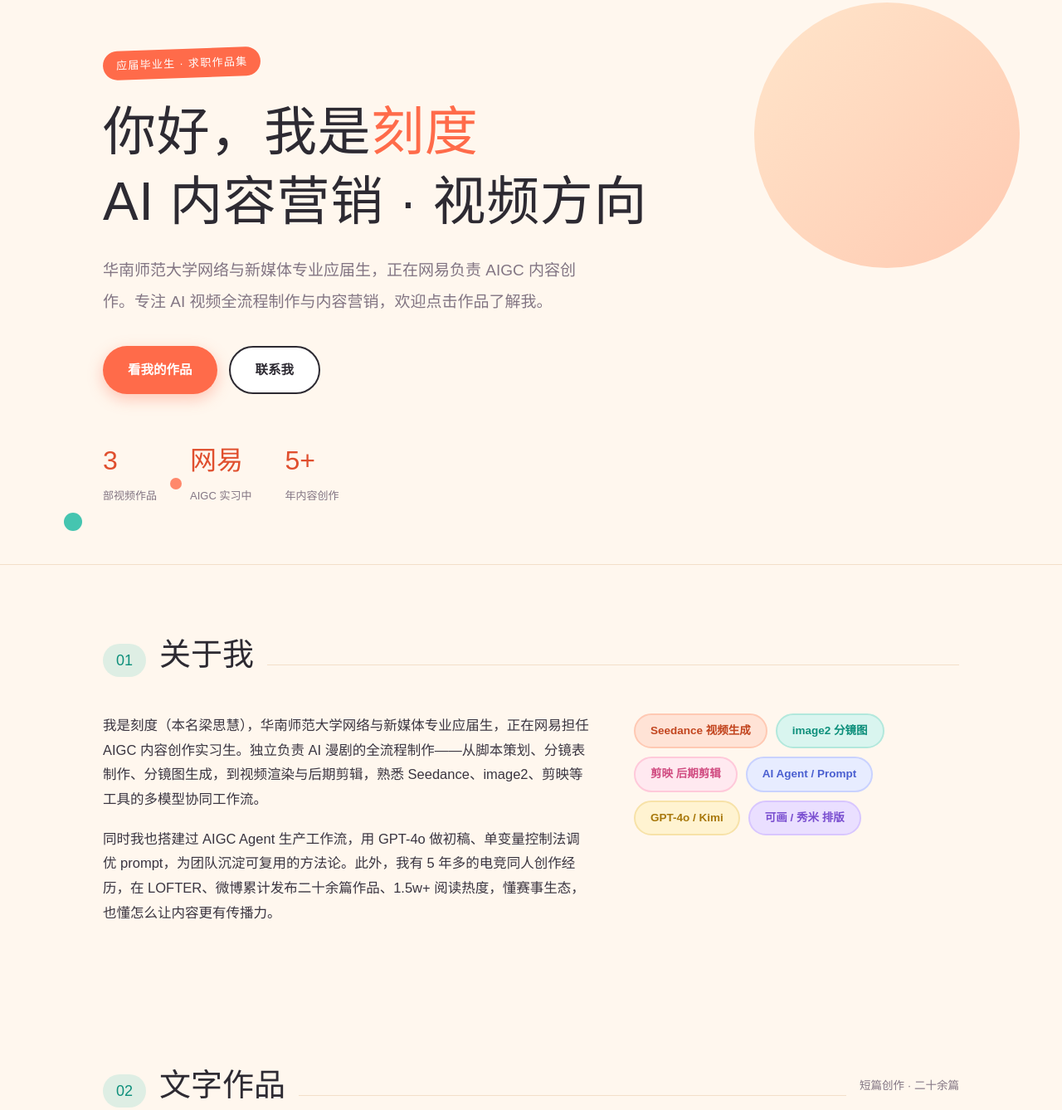
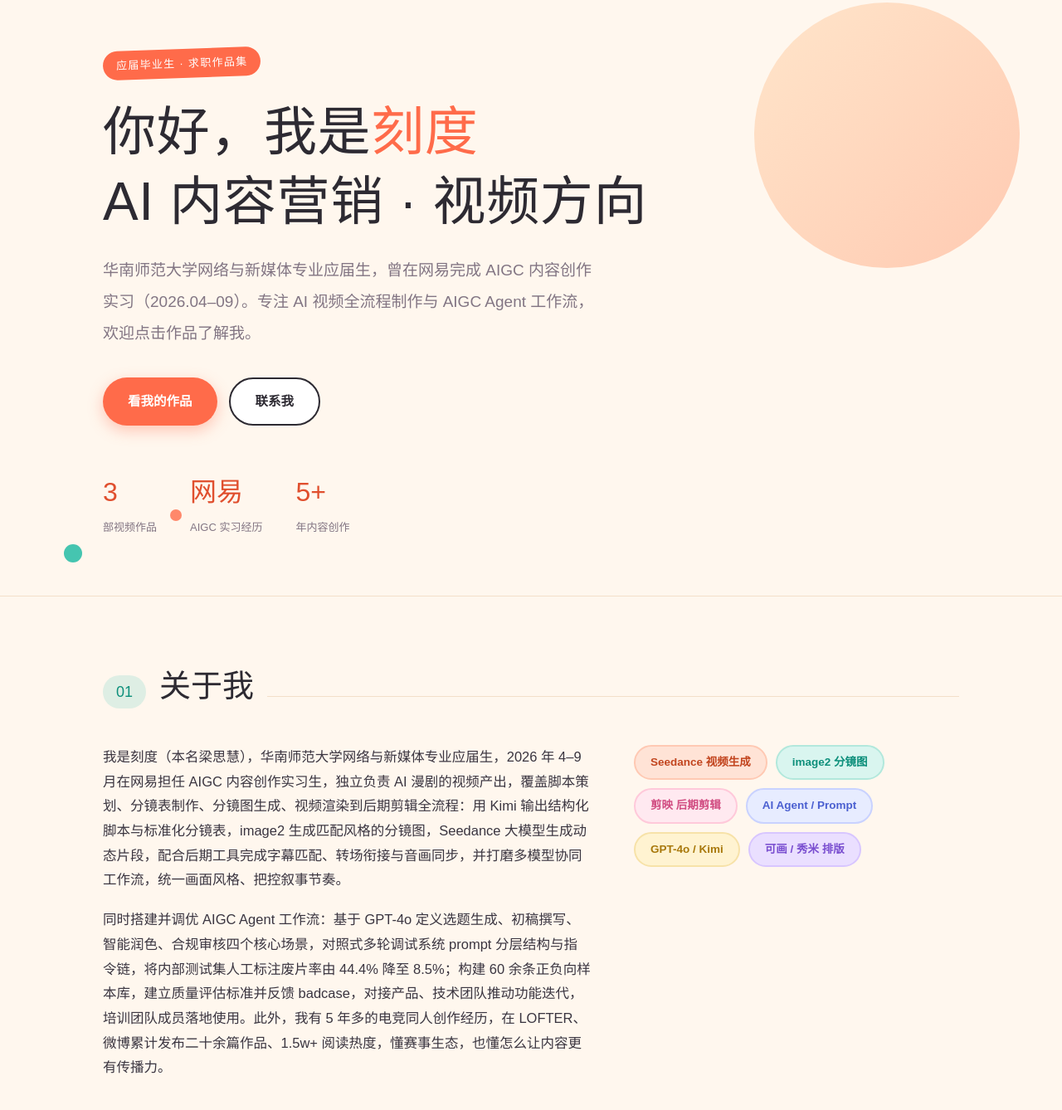
Before and after one commit to Kedu-1/Kedu-1.github.io, a plain HTML site: page index.html in a window 1280 px wide. Shown: the part 96-1434 px from the top of the page at 83% size. Drawn offline with Linux system fonts and the light colour scheme; a web font is replaced by a local one.

Commit message:
更新实习经历

```diff
--- a/index.html
+++ b/index.html
@@ -219,14 +219,14 @@ footer{padding:36px 0 48px;text-align:center;color:var(--muted);font-size:13.5px
     <div class="wrap">
       <p class="hero-eyebrow">应届毕业生 · 求职作品集</p>
       <h1>你好，我是<span class="accent">刻度</span><br>AI 内容营销 · 视频方向</h1>
-      <p class="hero-sub">华南师范大学网络与新媒体专业应届生，正在网易负责 AIGC 内容创作。专注 AI 视频全流程制作与内容营销，欢迎点击作品了解我。</p>
+      <p class="hero-sub">华南师范大学网络与新媒体专业应届生，曾在网易完成 AIGC 内容创作实习（2026.04–09）。专注 AI 视频全流程制作与 AIGC Agent 工作流，欢迎点击作品了解我。</p>
       <div class="hero-cta">
         <a class="btn btn-primary" href="#works">看我的作品</a>
         <a class="btn btn-ghost" href="#contact">联系我</a>
       </div>
       <div class="hero-meta">
         <div class="meta-item"><span class="meta-num">3</span><span class="meta-label">部视频作品</span></div>
-        <div class="meta-item"><span class="meta-num">网易</span><span class="meta-label">AIGC 实习中</span></div>
+        <div class="meta-item"><span class="meta-num">网易</span><span class="meta-label">AIGC 实习经历</span></div>
         <div class="meta-item"><span class="meta-num">5+</span><span class="meta-label">年内容创作</span></div>
       </div>
     </div>
@@ -242,8 +242,8 @@ footer{padding:36px 0 48px;text-align:center;color:var(--muted);font-size:13.5px
       </div>
       <div class="about-grid">
         <div class="about-text">
-          <p>我是刻度（本名梁思慧），华南师范大学网络与新媒体专业应届生，正在网易担任 AIGC 内容创作实习生。独立负责 AI 漫剧的全流程制作——从脚本策划、分镜表制作、分镜图生成，到视频渲染与后期剪辑，熟悉 Seedance、image2、剪映等工具的多模型协同工作流。</p>
-          <p>同时我也搭建过 AIGC Agent 生产工作流，用 GPT-4o 做初稿、单变量控制法调优 prompt，为团队沉淀可复用的方法论。此外，我有 5 年多的电竞同人创作经历，在 LOFTER、微博累计发布二十余篇作品、1.5w+ 阅读热度，懂赛事生态，也懂怎么让内容更有传播力。</p>
+          <p>我是刻度（本名梁思慧），华南师范大学网络与新媒体专业应届生，2026 年 4–9 月在网易担任 AIGC 内容创作实习生，独立负责 AI 漫剧的视频产出，覆盖脚本策划、分镜表制作、分镜图生成、视频渲染到后期剪辑全流程：用 Kimi 输出结构化脚本与标准化分镜表，image2 生成匹配风格的分镜图，Seedance 大模型生成动态片段，配合后期工具完成字幕匹配、转场衔接与音画同步，并打磨多模型协同工作流，统一画面风格、把控叙事节奏。</p>
+          <p>同时搭建并调优 AIGC Agent 工作流：基于 GPT-4o 定义选题生成、初稿撰写、智能润色、合规审核四个核心场景，对照式多轮调试系统 prompt 分层结构与指令链，将内部测试集人工标注废片率由 44.4% 降至 8.5%；构建 60 余条正负向样本库，建立质量评估标准并反馈 badcase，对接产品、技术团队推动功能迭代，培训团队成员落地使用。此外，我有 5 年多的电竞同人创作经历，在 LOFTER、微博累计发布二十余篇作品、1.5w+ 阅读热度，懂赛事生态，也懂怎么让内容更有传播力。</p>
         </div>
         <div class="skill-tags">
           <span class="tag tg-1">Seedance 视频生成</span>
@@ -447,12 +447,12 @@ footer{padding:36px 0 48px;text-align:center;color:var(--muted);font-size:13.5px
       </div>
       <div class="timeline">
         <div class="tl-row">
-          <div class="tl-time">2026.04 — 至今</div>
+          <div class="tl-time">2026.04 — 2026.09</div>
           <div class="tl-axis"><span class="tl-dot"></span></div>
           <div class="tl-content">
             <div class="tl-role">AIGC 内容创作实习生</div>
             <div class="tl-org">网易公司</div>
-            <p class="tl-note">独立负责 AI 漫剧全流程制作（脚本—分镜—生成—剪辑）；搭建 AIGC Agent 工作流并调优 prompt，培训 8 名团队成员。</p>
+            <p class="tl-note">独立负责 AI 漫剧全流程制作（脚本策划—分镜表—分镜图—视频渲染—后期剪辑）；搭建 AIGC Agent 工作流，定义选题、初稿、润色、审核四场景并多轮调优 prompt；建设正负样本库与质量评估标准，对接产品技术推动迭代、培训团队成员。</p>
           </div>
         </div>
         <div class="tl-row">
```
